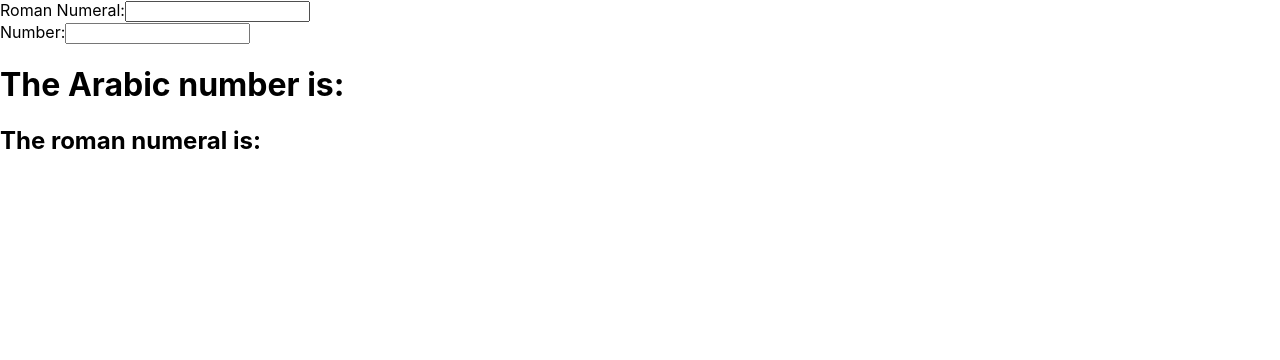
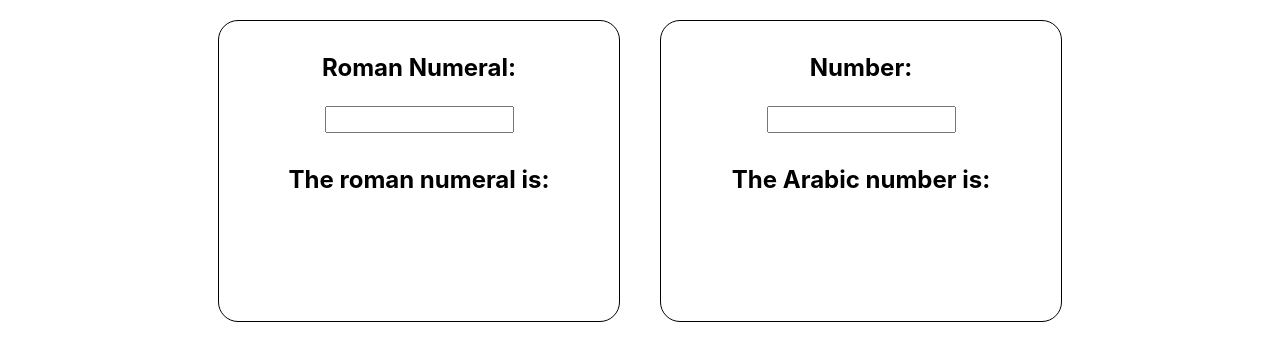
Before and after one commit to JessicaBunyan/Roman-Numerals, a React (Create React App) app: page / in a window 1280 px wide. Shown: the top 360 px of the page. Built offline with nearby package versions, Linux system fonts and the light colour scheme.

Commit message:
some CSS

```diff
--- a/src/App.css
+++ b/src/App.css
@@ -1,32 +1,24 @@
-.App {
+.app {
+  text-align: center;
+  margin: 0 auto;
+  width: 1000px;
+}
+
+.box {
+  display: inline-block;
+  width: 400px;
+  height: 300px;
+  border: solid 1px black;
+  border-radius: 20px;
+  margin: 20px;
+}
+
+.box * {
+  padding: 4px;
+  display: block;
   text-align: center;
 }
 
-.App-logo {
-  animation: App-logo-spin infinite 20s linear;
-  height: 40vmin;
+input {
+  margin: 0 auto;
 }
-
-.App-header {
-  background-color: #282c34;
-  min-height: 100vh;
-  display: flex;
-  flex-direction: column;
-  align-items: center;
-  justify-content: center;
-  font-size: calc(10px + 2vmin);
-  color: white;
-}
-
-.App-link {
-  color: #61dafb;
-}
-
-@keyframes App-logo-spin {
-  from {
-    transform: rotate(0deg);
-  }
-  to {
-    transform: rotate(360deg);
-  }
-}
--- a/src/App.js
+++ b/src/App.js
@@ -15,10 +15,6 @@ class App extends Component {
 
     this.handleRomanChange = this.handleRomanChange.bind(this);
     this.handleNumberChange = this.handleNumberChange.bind(this);
-
-    /*this.handleSubmitToRoman = this.handleSubmitToRoman.bind(this);
-      this.handleSubmitToArabic = this.handleSubmitToArabic.bind(this);
-      */
   }
 
   handleRomanChange(event) {
@@ -33,24 +29,14 @@ class App extends Component {
       romanTextConverted: convertToRoman(event.target.value)
     });
   }
-  /*
-    handleSubmitToRoman(event) {
-      alert('The roman numeral is: ' + this.convertToRoman(this.state.numberText));
-      event.preventDefault();
-    }
-
-    handleSubmitToArabic(event) {
-        alert('The Arabic number is: ' + this.convertToArabicNum(this.state.romanText));
-        event.preventDefault();
-      }
-  */
 
   render() {
     return (
-      <div>
+      <div className="app">
+        <div className="box">
           <form>
             <label>
-            Roman Numeral:
+              <h2>Roman Numeral:</h2>
               <input
                 type="text"
                 value={this.state.romanText}
@@ -58,10 +44,12 @@ class App extends Component {
               />
             </label>
           </form>
-
+          <h2>The roman numeral is: {this.state.numberTextConverted}</h2>
+        </div>
+        <div className="box">
           <form>
             <label>
-            Number:
+              <h2>Number:</h2>
               <input
                 type="text"
                 value={this.state.numberText}
@@ -69,8 +57,8 @@ class App extends Component {
               />
             </label>
           </form>
-        <h1>The Arabic number is: {this.state.romanTextConverted}</h1>
-        <h2>The roman numeral is: {this.state.numberTextConverted}</h2>
+          <h2>The Arabic number is: {this.state.romanTextConverted}</h2>
+        </div>
       </div>
     );
   }
```
Lines whose indentation alone changed are shown as unchanged.
